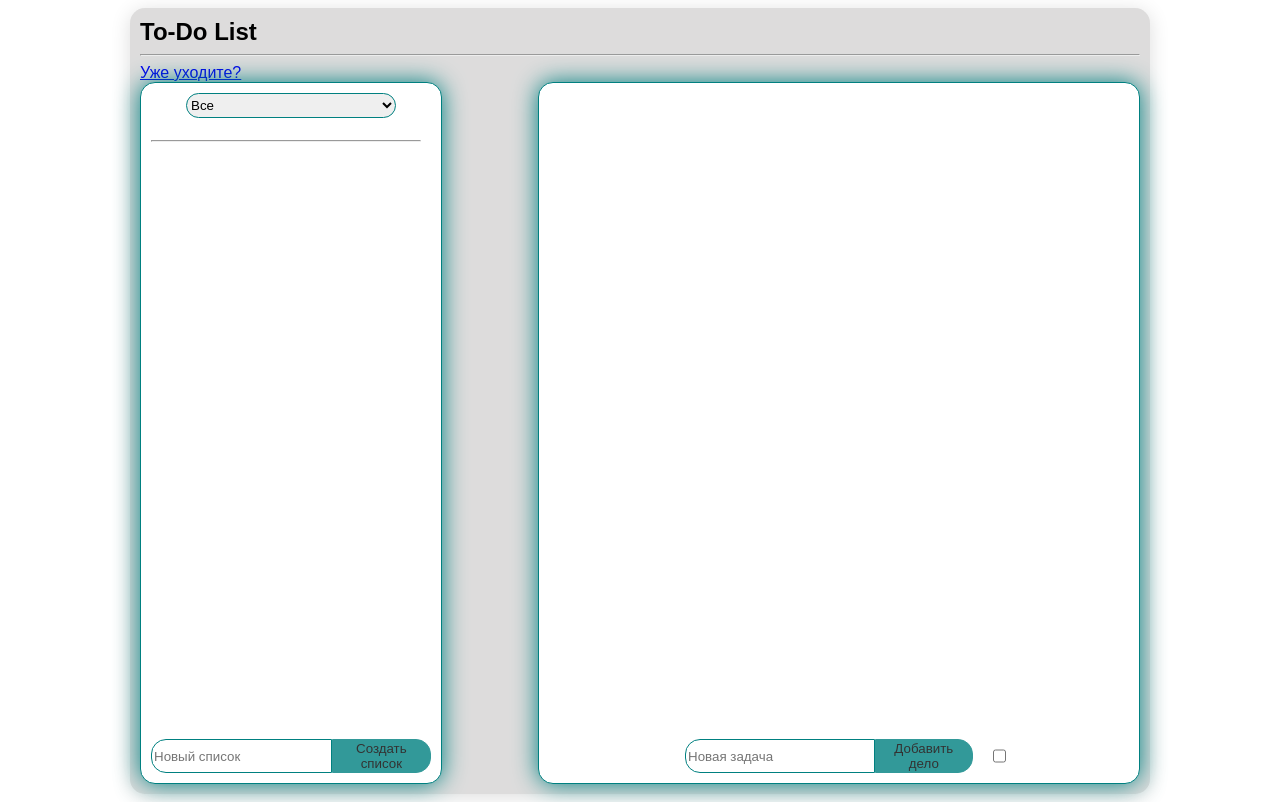
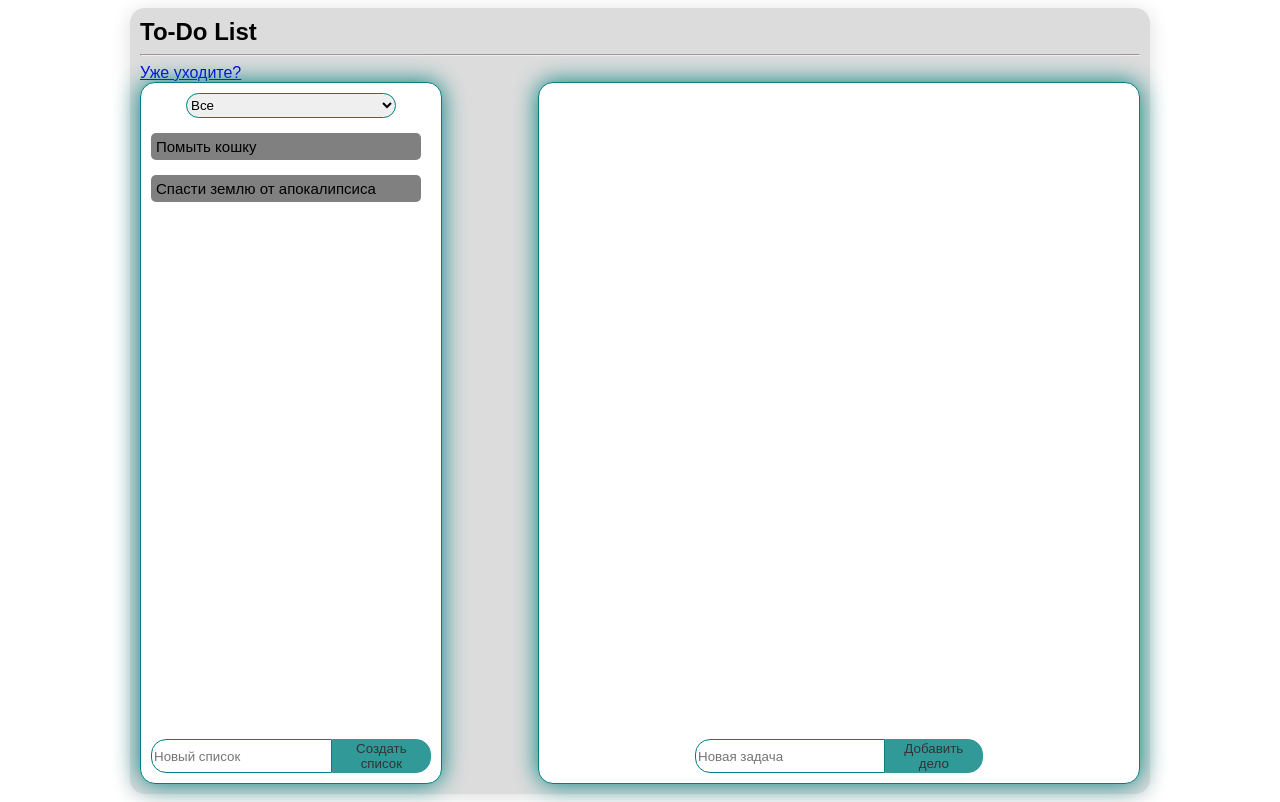
Before and after one commit to Daria-is666/Todo-List, a Vue app: page /task in a window 1280 px wide. Built offline with nearby package versions, Linux system fonts and the light colour scheme; data requests are answered from the project's data file.

Commit message:
vuex fixed

```diff
--- a/src/App.vue
+++ b/src/App.vue
@@ -3,7 +3,6 @@
     <div class="header_app">
       <h2>To-Do List</h2>
     </div>
-
       <hr>
       <router-view />
   </div>
--- a/src/components/ToDoCreate.vue
+++ b/src/components/ToDoCreate.vue
@@ -8,9 +8,8 @@
             </select>
         </div>
         <div class="list_item" >
-            <div class="list_style" v-for="(todo,index) in allTodos" :key="index" @click="changeCurrentTodos(index)" v-bind:class="[{activeClass : allTodos[index].doneFilter && !allTodos[index].isEmpty}, {unactiveClass : !allTodos[index].doneFilter && !allTodos[index].isEmpty} , {errorClass : allTodos[index].isEmpty}]" v-show="checkFilter(index)">
+            <div class="list_style" v-for="(todo,index) in allTodos" :key="index"  :class="[{activeClass : allTodos[index].doneFilter && !allTodos[index].isEmpty}, {unactiveClass : !allTodos[index].doneFilter && !allTodos[index].isEmpty} , {errorClass : allTodos[index].isEmpty}]" @click="changeCurrentTodos(index)"  v-show="checkFilter(index)">
                 <router-link to="/task" class="todo_name_link">{{todo.name}}</router-link>
-                <hr>
             </div>
         </div>
         <div class="insert_list">
@@ -27,10 +26,10 @@ export default{
     props: ['currentTodos'],
     data() {
       return {
-          isAll:true,
-          isDone:false,
-          isUndone:false,
-          allTodos: this.$store.getters.allTodo,
+        isAll:true,
+        isDone:false,
+        isUndone:false,
+        allTodos: this.$store.getters.allTodo,
         allTodoList: this.$store.getters.allTodoList,
       };
     },
@@ -38,10 +37,9 @@ export default{
         console.log("this.allTodos.length");
     },
     methods: {
-        ...mapMutations(["createTodos"]),
-      changeCurrentTodos(index) {
+        ...mapMutations(["createTodos","setDoneFilterStatus"]),
+       changeCurrentTodos(index) {
         this.$emit('changeCurrentTodos', index);
-        // console.log(this.currentTodos);
        },
         checkIndex(index){
           if(this.currentTodos == index)
@@ -58,43 +56,28 @@ export default{
                 isEmpty:true,
            })
             this.allTodos.name = "";
-        },
-        addDoneStatus(index){
-            const status = document.getElementById('status_box');
-            this.allTodoList[index].done = status.checked;
-            this.$emit('addDoneStatus',index,status.checked);
-              for (let i = 0; i < this.allTodos.length; i++) {
-                    for (let index = 0; index < this.allTodoList.length; index++) {
-                        if(i == this.allTodoList[index].todosIndex)
-                        {
-                            if(this.allTodoList[index].done == false)
-                            {
-                                this.$emit('changeDoneFilterStatus',index,false);
-                                break;
-                            }
-                            if(this.allTodoList[index].done != false)
-                        {
-                            this.$emit('changeDoneFilterStatus',index,true);
-                        }
-                    }
-                }
-            }
+            this.allTodos = this.$store.getters.allTodo;
+
         },
         doneFilterList(event)
         {
+            this.allTodoList = this.$store.getters.allTodoList;
              for (let i = 0; i < this.allTodos.length; i++) {
                     for (let index = 0; index < this.allTodoList.length; index++) {
                         if(i == this.allTodoList[index].todosIndex)
                         {
+                            let key = this.allTodoList[index].todosIndex;
                             if(this.allTodoList[index].done == false)
                             {
-                                this.$emit('changeDoneFilterStatus',index,false);
+                                this.setDoneFilterStatus({key:key,
+                                status:false});
                                 break;
                             }
                             if(this.allTodoList[index].done != false)
-                        {
-                            this.$emit('changeDoneFilterStatus',index,true);
-                        }
+                            {
+                                  this.setDoneFilterStatus({key:key,
+                                  status:true});
+                            }
                     }
                 }
             }
@@ -114,8 +97,10 @@ export default{
                 this.isAll = false;
             }
              this.$emit('changeCurrentTodos', null);
+
         },
         checkFilter(index){
+            this.allTodos = this.$store.getters.allTodo;
             if(this.isAll)
                 return true;
             else if(this.isDone){
@@ -174,8 +159,9 @@ export default{
 }
 .list_style
 {
-    margin-bottom: 10px;
+    margin-bottom: 15px;
     border-radius: 5px;
+    padding: 5px;
 }
 .filter
 {
@@ -219,13 +205,13 @@ export default{
 {
   opacity: 1;
 }
-.ListStyle.activeClass{
+.list_style.activeClass{
 background: green;
 }
-.ListStyle.errorClass{
+.list_style.errorClass{
  background: gray;
 }
-.ListStyle.unactiveClass
+.list_style.unactiveClass
 {
     background: red;
 }
--- a/src/components/ToDoList.vue
+++ b/src/components/ToDoList.vue
@@ -13,7 +13,7 @@
                 <input v-model="allTodoList.todoName" class="add_list_input" placeholder="Новая задача" type="text">
                  <button class="add_list_btn" @click="addPointToList()">Добавить дело</button>
             </div>
-            <input type="checkbox" id="urgency_check" class="urgency_check">
+            <!-- <input type="checkbox" id="urgency_check"  class="urgency_check" > -->
         </div>
     </div>
 </template>
@@ -38,14 +38,14 @@ import { mapMutations, mapGetters } from 'vuex';
     },
     computed:mapGetters(['allTodo']),
     methods: {
-         ...mapMutations(["createTodoList"]),
+         ...mapMutations(["createTodoList","deleteTodoList","setStatus","setDoneFilterStatus"]),
         addPointToList(){
             const name = this.allTodoList.todoName;
             const index = this.currentTodos;
            const dateFull = new Date();
             if(index != undefined && name!="" ){
                 this.createTodoList({
-                    todoName:name,
+                todoName:name,
                 urgency:false,
                 done: false,
                 todosIndex:index,
@@ -53,33 +53,36 @@ import { mapMutations, mapGetters } from 'vuex';
                 })
                 this.allTodoList.todoName = "";
                 sweetalert('Новая задача добавлена', 'Надеюсь, это не очередное бесполезное просиживание штанов в тик-токе', 'success');
+                 this.allTodoList= this.$store.getters.allTodoList;
+                 this.allTodos= this.$store.getters.allTodo;
             }
         },
         addDoneStatus(index){
+        this.allTodoList= this.$store.getters.allTodoList;
+        this.allTodos= this.$store.getters.allTodo;
         const status = document.getElementById('status_box');
         this.allTodoList[index].done = status.checked;
-        this.$emit('addDoneStatus',index,status.checked);
+        this.setStatus({index:index,status:status.checked});
           for (let i = 0; i < this.allTodos.length; i++) {
                 for (let index = 0; index < this.allTodoList.length; index++) {
                     if(i == this.allTodoList[index].todosIndex)
                     {
+                         let key = this.allTodoList[index].todosIndex;
                         if(this.allTodoList[index].done == false)
                         {
-                            this.$emit('changeDoneFilterStatus',index,false);
+                             this.setDoneFilterStatus({key:key,
+                                status:false});
                             break;
                         }
                         if(this.allTodoList[index].done != false)
-                    {
-                        this.$emit('changeDoneFilterStatus',index,true);
-                    }
+                        {
+                             this.setDoneFilterStatus({key:key,
+                                status:true});
+                        }
                 }
             }
         }
     },
-    //     showForm(index) {
-
-    //      console.log(this.currentTodos);
-    //    },
         checkIndex(index){
           if(this.currentTodos == index)
               return true;
@@ -87,6 +90,7 @@ import { mapMutations, mapGetters } from 'vuex';
             return false;
        },
         checkCurrentTodos(){
+        this.allTodos= this.$store.getters.allTodo;
           if(this.currentTodos != null){
               this.header = this.allTodos[this.currentTodos].name;
               return true;
@@ -95,6 +99,7 @@ import { mapMutations, mapGetters } from 'vuex';
             return false;
        },
          deleteTodo(index) {
+            this.allTodoList= this.$store.getters.allTodoList;
             sweetalert({
               title: 'Ты точно этого хочешь?',
               text: 'Сейчас удалишь, потом будешь 100 лет вспоминать',
@@ -106,9 +111,10 @@ import { mapMutations, mapGetters } from 'vuex';
               closeOnConfirm: false,
             }).then((willDelete) => {
                 if(willDelete){
-                    this.$emit('deleteTodo',index);
+                    this.deleteTodoList(index);
                     sweetalert('Удалено', 'Ты об это еще пожалеешь', 'success');
                 }
+
 
       });
     },
--- a/src/store/modules/todoList.js
+++ b/src/store/modules/todoList.js
@@ -19,6 +19,14 @@ export default{
         },
         createTodoList(state,newtodoList){
             state.todoList.push(newtodoList);
+        },
+        deleteTodoList(state,index)
+        {
+            state.todoList.splice(index, 1);
+        },
+        setStatus(state,data)
+        {
+            state.todoList[data.index].done = data.status;
         }
     },
     state:{
--- a/src/store/modules/todos.js
+++ b/src/store/modules/todos.js
@@ -16,9 +16,14 @@ export default{
     mutations:{
         updateTodos(state,todos){
             state.todos = todos;
+
+
         },
         createTodos(state,newTodos){
             state.todos.push(newTodos);
+        },
+        setDoneFilterStatus(state,data){
+            state.todos[data.key].doneFilter = data.status;
         }
     },
     state:{
--- a/src/views/Todos.vue
+++ b/src/views/Todos.vue
@@ -1,11 +1,9 @@
 <template>
-
   <div>
       <router-link to="/" class="home_back">Уже уходите?</router-link>
     <div class="todo">
-
-      <ToDoCreate :currentTodos="currentTodos" @addList = "addList"  @changeCurrentTodos = "changeCurrentTodos"  />
-      <ToDoList :currentTodos="currentTodos"   @addPointToList = "addPointToList"  @addDoneStatus = "addDoneStatus"  @deleteTodo="deleteTodo" @changeDoneFilterStatus = "changeDoneFilterStatus"/>
+      <ToDoCreate :currentTodos="currentTodos" @changeCurrentTodos = "changeCurrentTodos"  />
+      <ToDoList :currentTodos="currentTodos" />
     </div>
   </div>
 </template>
@@ -39,28 +37,9 @@ export default {
     ToDoList
   },
   methods:{
-    addList(text){
-      this.allTodos.push(text);
-      this.allTodos.name = "";
-    },
-    addPointToList(pointContent){
-      this.allTodoList.push(pointContent);
-      this.allTodos[pointContent.todosIndex].isEmpty = false;
-    },
-    deleteTodo(index) {
-      this.allTodoList.splice(index, 1);
-    },
-    addDoneStatus(index,status){
-        this.allTodoList[index].done = status;
-    },
-    changeDoneFilterStatus(index,status){
-      this.allTodos[this.allTodoList[index].todosIndex].doneFilter = status;
-    },
     changeCurrentTodos(index){
       this.currentTodos = index;
     }
-
-
   }
 };
 </script>
```
